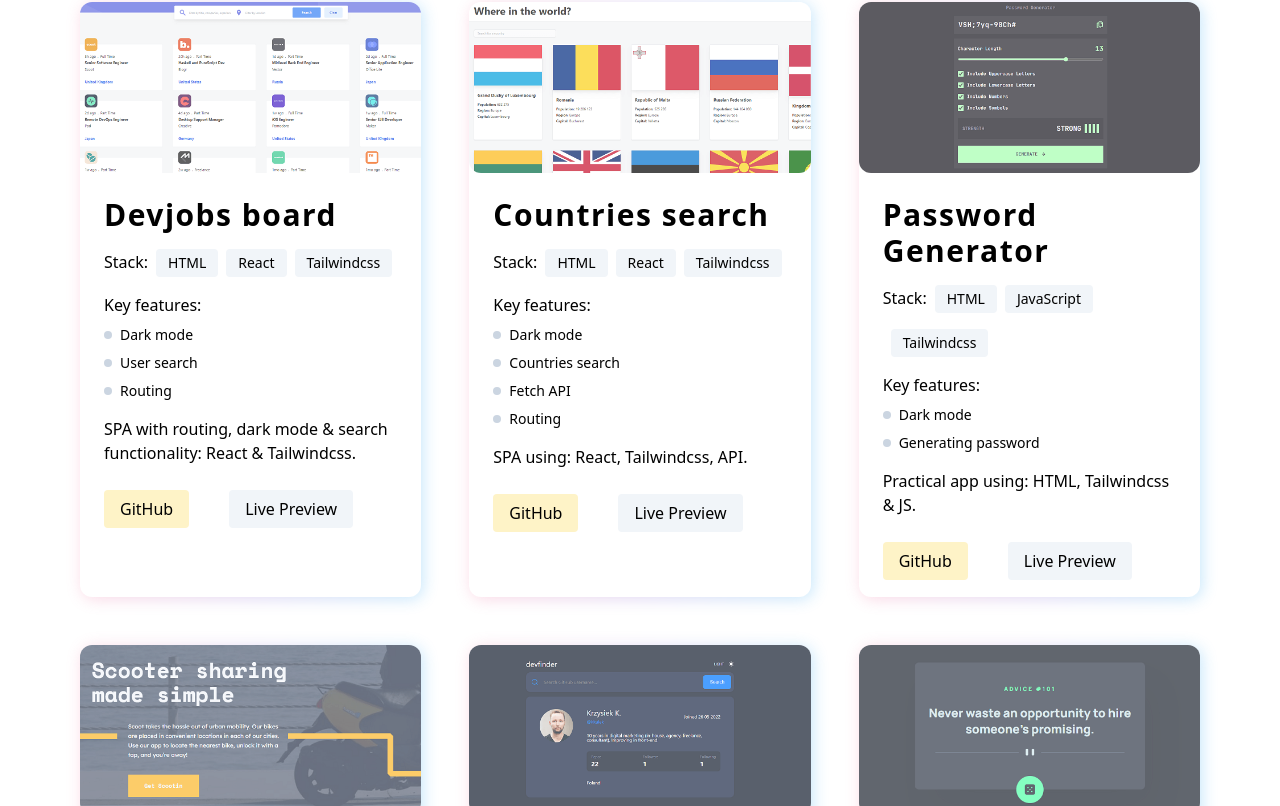
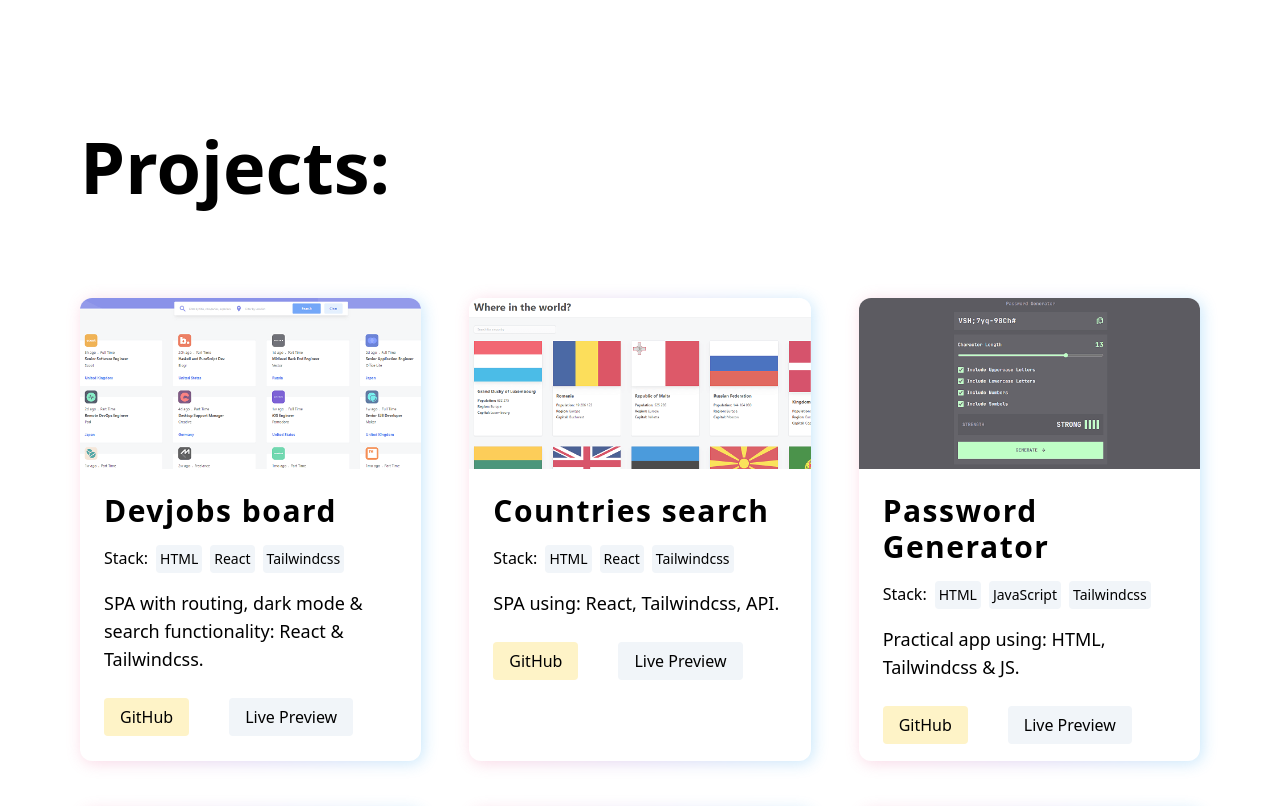
Before and after one commit to kkulek/portfolio-nextjs, a Next.js app: page / in a window 1280 px wide. Shown: the part 1934-2740 px from the top of the page. Built offline with nearby package versions, Linux system fonts and the light colour scheme.

Commit message:
styling for Projects (w/o buttons and headline)

```diff
--- a/components/Projects.jsx
+++ b/components/Projects.jsx
@@ -2,9 +2,10 @@ import {projects} from "../data";
 
 export function Projects() {
     return (
-        <section className="h-screen px-10 sm:px-20">
-            <div
-                className="mx-auto my-48 max-w-xl lg:max-w-[1400px] grid grid-cols-1 lg:grid-cols-2 xl:grid-cols-3 gap-12">
+        <section className="px-10 sm:px-20 py-32">
+            <div className="mx-auto my-48 max-w-xl lg:max-w-[1400px]">
+                <h2 className="text-6xl md:text-7xl font-bold max-w-[1200px] mx-auto">Projects:</h2>
+                <div className="grid grid-cols-1 lg:grid-cols-2 xl:grid-cols-3 gap-12 my-24">
                     {projects.map((item, index) => {
                         const basePath = './img/';
                         return (
@@ -15,7 +16,7 @@ export function Projects() {
                                     className="absolute bg-gradient-to-r from-palette-0 via-palette-1 to-palette-2 inset-0.5 blur opacity-25 group-hover:opacity-30 group-hover:scale-105"></div>
                                 <div className="relative bg-white group-hover:drop-shadow-xl">
                                     <img src={basePath + item.img} alt={`Project: ${item.name}`}
-                                     className="w-full rounded-xl opacity-70 transition-all duration-1000 group-hover:opacity-100"/>
+                                         className="w-full rounded-t-xl opacity-70 transition-all duration-1000 group-hover:opacity-100"/>
                                     <div className="p-6">
                                         <h3 className="transition-all duration-900 font-bold tracking-wider text-3xl mb-4 cursor-pointer">{item.name}</h3>
                                         <ul className="space-x-2">
@@ -23,24 +24,24 @@ export function Projects() {
                                             {item.stackArr.map((stack, index) =>
                                                 (
                                                     <li key={index}
-                                                    className="inline-block font-light px-3 py-1 bg-slate-100 rounded text-sm mb-4">
+                                                        className="inline-block font-light px-1 py-1 bg-slate-100 rounded text-sm mb-4">
                                                         {stack}
                                                     </li>
                                                 )
                                             )}
                                         </ul>
-                                    <ul className="space-y-2 mb-4">
-                                        <hX>Key features:</hX>
-                                        {item.featuresArr.map((feature, index) =>
-                                            (
-                                                <li key={index}
-                                                    className="font-light text-sm ml-4 relative before:absolute before:inset-1.5 before:-left-4 before:w-2 before:h-2 before:bg-slate-300 before:rounded-full">
-                                                    {feature}
-                                                </li>
-                                            )
-                                        )}
-                                    </ul>
-                                    <p className="font-thin mb-8">{item.short}</p>
+                                        {/*<ul className="space-y-2 mb-4">*/}
+                                        {/*    <hX>Key features:</hX>*/}
+                                        {/*    {item.featuresArr.map((feature, index) =>*/}
+                                        {/*        (*/}
+                                        {/*            <li key={index}*/}
+                                        {/*                className="font-light text-sm ml-4 relative before:absolute before:inset-1.5 before:-left-4 before:w-2 before:h-2 before:bg-slate-300 before:rounded-full">*/}
+                                        {/*                {feature}*/}
+                                        {/*            </li>*/}
+                                        {/*        )*/}
+                                        {/*    )}*/}
+                                        {/*</ul>*/}
+                                        <p className="font-thin text-lg mb-8">{item.short}</p>
                                         <div className="space-x-10 [&>a]:px-4 [&>a]:py-2 [&>a]:rounded">
                                             <a href="/" className="bg-amber-100">GitHub</a>
                                             <a href="/" className="bg-slate-100">Live Preview</a>
@@ -51,6 +52,7 @@ export function Projects() {
                         )
                     })}
                 </div>
+            </div>
         </section>
     )
 }
```
Lines whose indentation alone changed are shown as unchanged.
